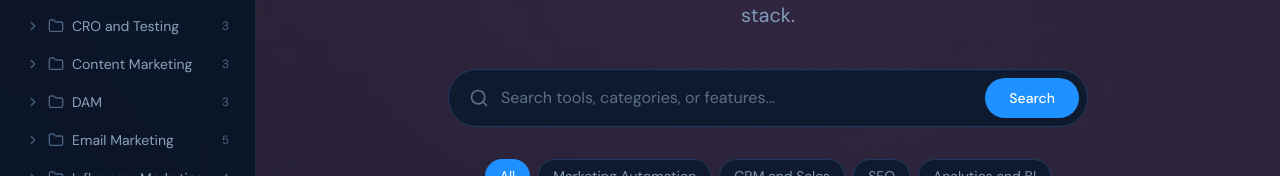
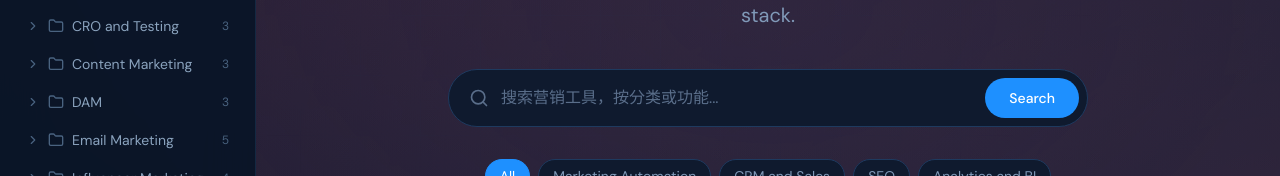
Before and after one commit to edi-tech-tools/martech-tool-hub, a Next.js app: page / in a window 1280 px wide. Shown: the part 345-521 px from the top of the page. Built offline with nearby package versions, Linux system fonts and the light colour scheme; a web font is replaced by a local one.

Commit message:
feat: 差异化改造 - 搜索中文化

```diff
--- a/app/page.tsx
+++ b/app/page.tsx
@@ -140,7 +140,7 @@ export default function HomePage() {
               <Search className="ml-5 w-5 h-5 text-[#5A6E8A] flex-shrink-0" />
               <input
                 type="search"
-                placeholder="Search tools, categories, or features..."
+                placeholder="搜索营销工具，按分类或功能..."
                 value={searchQuery}
                 onChange={(e) => setSearchQuery(e.target.value)}
                 className="flex-1 py-4 px-3 bg-transparent text-[#E8F0FE] placeholder:text-[#5A6E8A] outline-none text-base"
```
